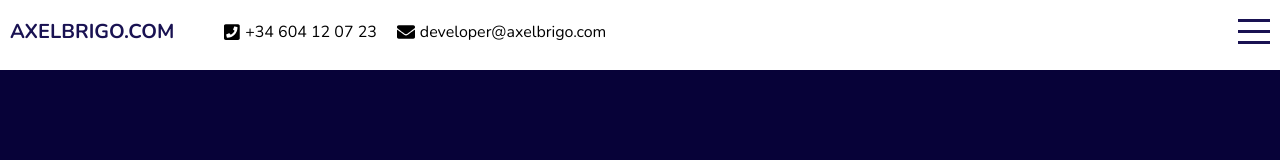
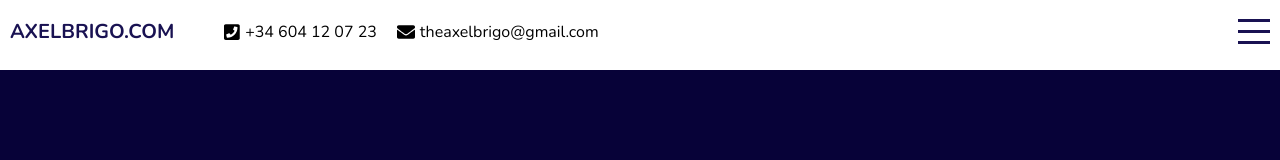
Before and after one commit to axelbrigo/portfolio-in-react, a React (Create React App) app: page / in a window 1280 px wide. Shown: the top 160 px of the page. Built offline with nearby package versions, Linux system fonts and the light colour scheme.

Commit message:
Update TopBar.jsx

```diff
--- a/src/components/topbar/TopBar.jsx
+++ b/src/components/topbar/TopBar.jsx
@@ -15,7 +15,7 @@ export default function TopBar({menuOpen, setMenuOpen}) {
                     </div>
                     <div className="itemContainer">
                     <i class="fas fa-envelope icon"></i>
-                        <span>developer@axelbrigo.com</span>
+                        <span>theaxelbrigo@gmail.com</span>
                     </div>
                 </div>
                 <div className='righ'>
```
